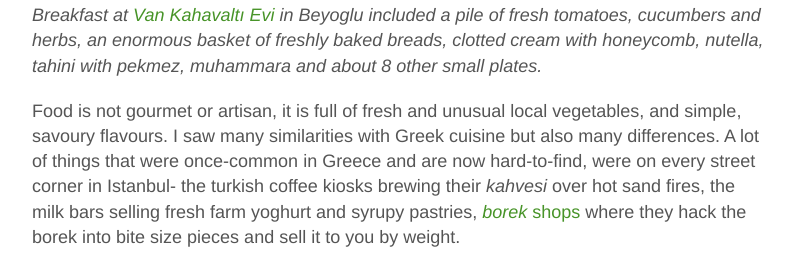
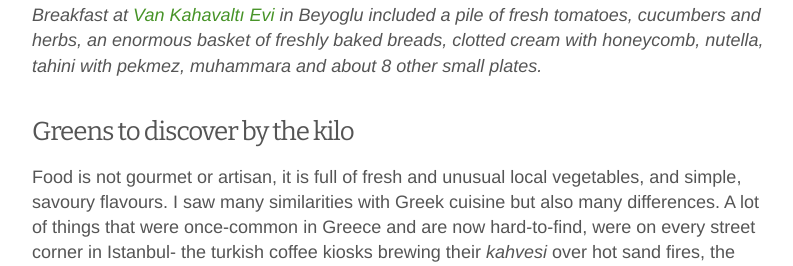
Before and after one commit to eleniharlan/elenijr.net, a Jekyll site: the page built from _posts/post/2014-05-28-eating-through-istanbul.md, in a window 1280 px wide and 900 px high, scrolled down 2383 px, cut to the strip 144-410 px from the top of the window. Shown: the whole strip, without its empty margins (238-1031 px from the left). Built offline with Jekyll 4.4.1, drawn with Linux system fonts in a browser that asks for light colours; comment, search, counter and statistics services are not loaded.

Commit message:
Updated 2014-05-28-eating-through-istanbul.md

```diff
--- a/_posts/post/2014-05-28-eating-through-istanbul.md
+++ b/_posts/post/2014-05-28-eating-through-istanbul.md
@@ -28,6 +28,8 @@ I’m sure I’d much romanticised that place but having returned back to [*i Po
 <a href="https://www.flickr.com/photos/elenijr/14051324463" title="IMG_2234 by Eleni harlan, on Flickr"><img src="https://farm3.staticflickr.com/2916/14051324463_b7ca1f0622_c.jpg" width="800" height="600" alt="IMG_2234"></a>
 *Breakfast at [Van Kahavaltı Evi](http://istanbuleats.com/2009/04/van-kahavalti-evi-the-kurdish-breakfast-club/) in Beyoglu included a pile of fresh tomatoes, cucumbers and herbs, an enormous basket of freshly baked breads, clotted cream with honeycomb, nutella, tahini with pekmez, muhammara and about 8 other small plates.*
 
+###Greens to discover by the kilo
+
 Food is not gourmet or artisan, it is full of fresh and unusual local vegetables, and simple, savoury flavours. I saw many similarities with Greek cuisine but also many differences. A lot of things that were once-common in Greece and are now hard-to-find, were on every street corner in Istanbul- the turkish coffee kiosks brewing their *kahvesi* over hot sand fires, the milk bars selling fresh farm yoghurt and syrupy pastries, [*borek* shops](http://lizzieeatslondon.blogspot.com/search/label/Istanbul)  where they hack the borek into bite size pieces and sell it to you by weight.
 
 <a href="https://www.flickr.com/photos/elenijr/14008258156" title="IMG_2345 by Eleni harlan, on Flickr"><img src="https://farm8.staticflickr.com/7459/14008258156_a8beb4c857_c.jpg" width="800" height="600" alt="IMG_2345"></a>
```
